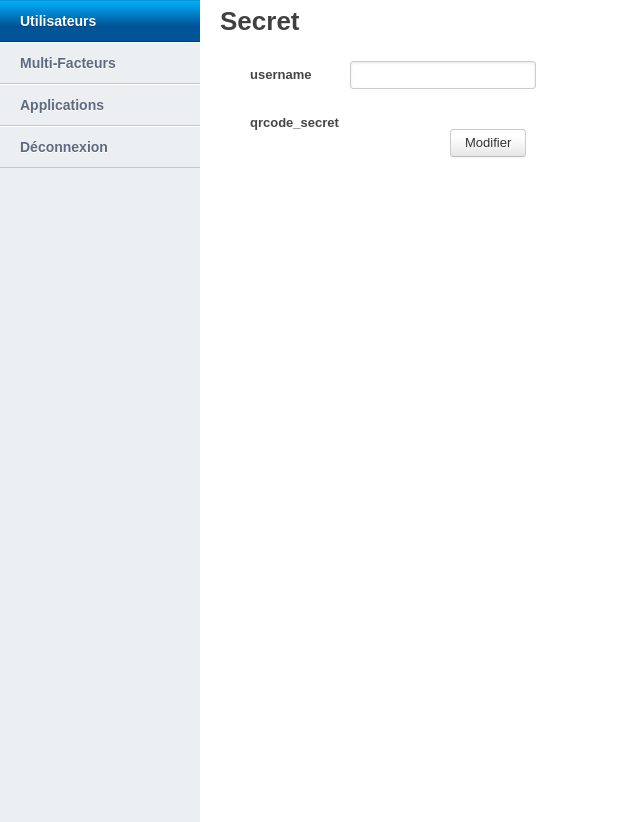
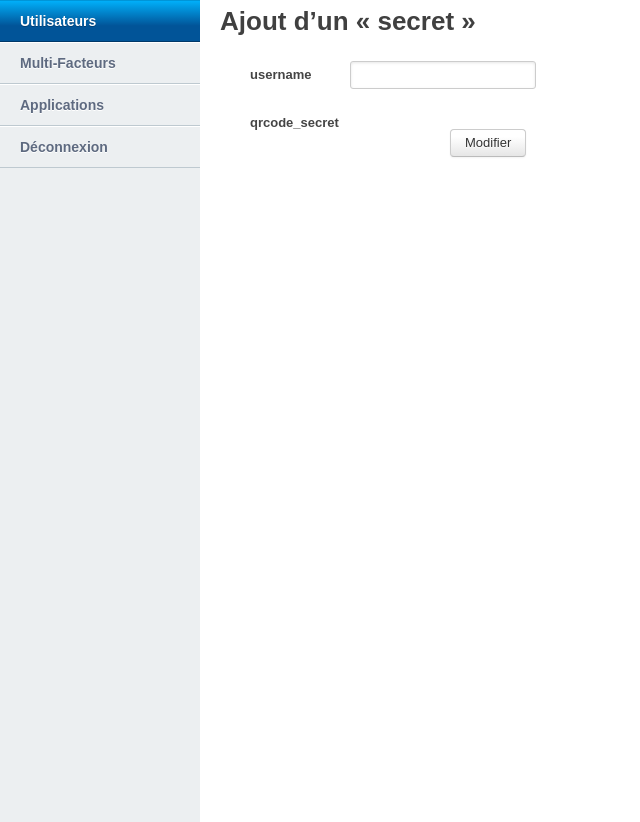
Before and after one commit to c4software/cso, a Flask app: page /admin/secret/add in a window 1280 px wide. Shown: the whole page, without its empty margins (0-640 px from the left). Run offline with Flask 2, Linux system fonts and the light colour scheme; a user stored in the database is signed in; some libraries are stand-ins or nearby versions.

Commit message:
Interface change

```diff
--- a/modules/csoGestion/templates/formulaire.html
+++ b/modules/csoGestion/templates/formulaire.html
@@ -1,7 +1,7 @@
 {% extends "layoutWithMenu.html" %}
 
 {% block body %}
-<h1>{{action}}</h1>
+<h1>Ajout d’un « {{action}} »</h1>
 <br />
 <div style='margin-left:20px'>
 	<form action="/admin/{{action}}/save" method='POST'>
--- a/modules/csoGestion/templates/list.html
+++ b/modules/csoGestion/templates/list.html
@@ -1,6 +1,9 @@
 {% extends "layoutWithMenu.html" %}
 
 {% block body %}
+
+<h1>Liste des « {{action}} »</h1>
+<br />
 
 <a href='/admin/{{action}}/add' class='btn info'>Ajouter</a>
 <br />
```
